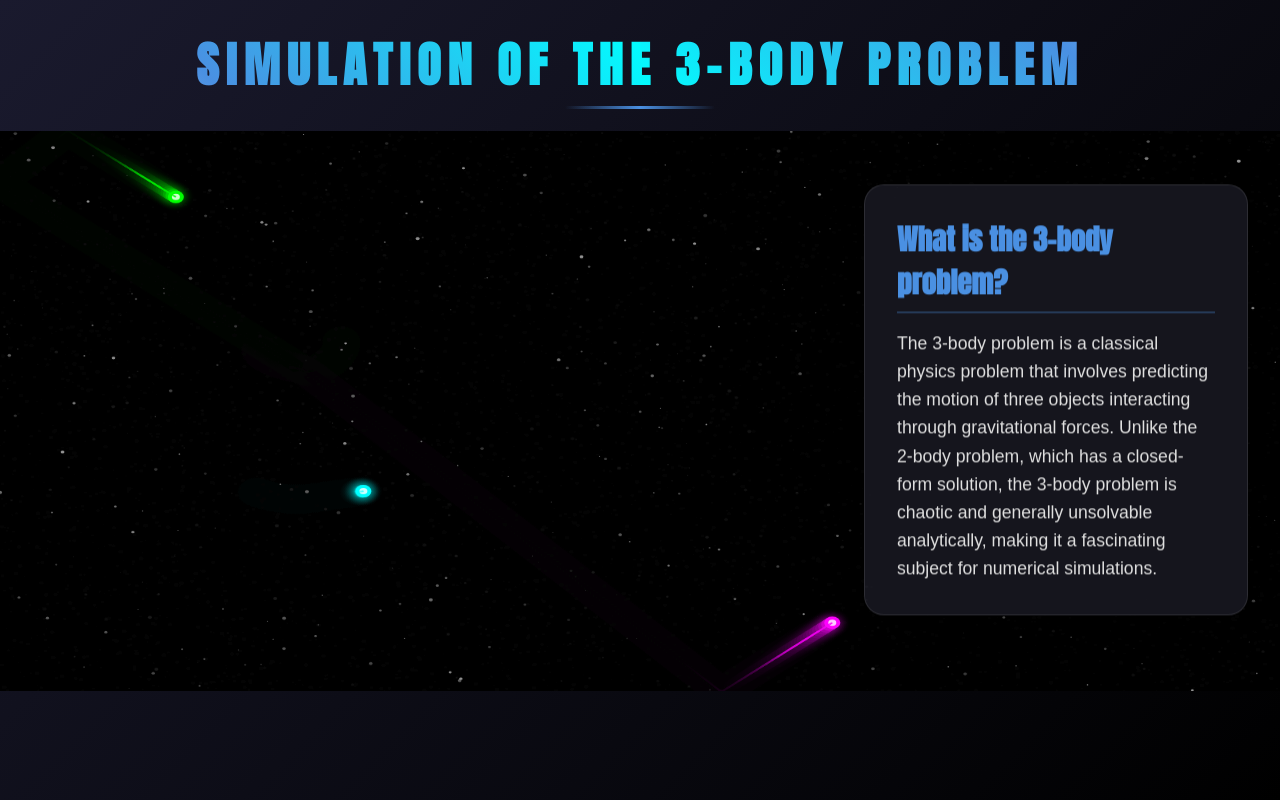
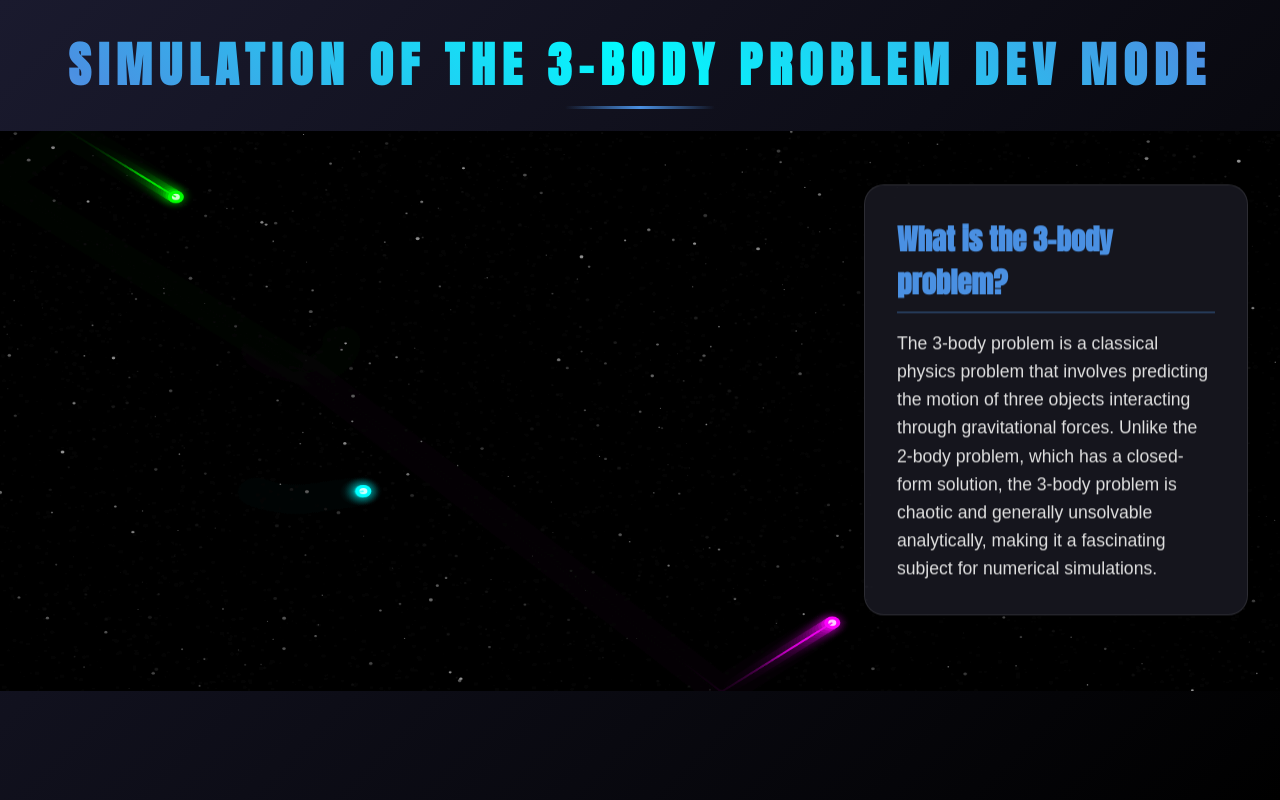
Before and after one commit to ricciviero/3-body-problem, a website: page public/index.html in a window 1280 px wide. Drawn offline with Linux system fonts and the light colour scheme.

Commit message:
dev mode

```diff
--- a/public/index.html
+++ b/public/index.html
@@ -12,7 +12,7 @@
 </head>
 
 <body>
-    <h1>Simulation of the 3-body problem</h1>
+    <h1>Simulation of the 3-body problem dev mode</h1>
 
     <div class="card">
         <h2>What is the 3-body problem?</h2>
```
